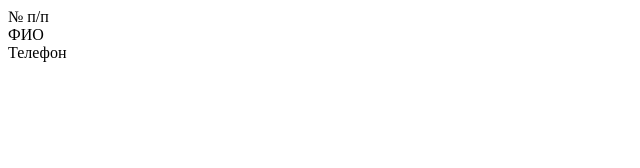
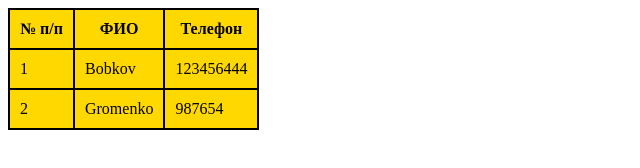
Before and after one commit to agbobkov/NotePad, a plain HTML site: page index.html in a window 1280 px wide. Shown: the whole page, without its empty margins (0-640 px from the left). Drawn offline with Linux system fonts and the light colour scheme; the site is published under a folder, as on GitHub Pages, so addresses that start at the root find nothing.

Commit message:
fixed display in brouser

```diff
--- a/index.html
+++ b/index.html
@@ -4,7 +4,7 @@
     <meta charset="UTF-8">
     <meta http-equiv="X-UA-Compatible" content="IE=edge">
     <meta name="viewport" content="width=device-width, initial-scale=1.0">
-    <link rel="stylesheet" href="/style.css">
+    <link rel="stylesheet" href="style.css">
     <title>Document</title>
 </head>
 <body>
@@ -15,6 +15,6 @@
                  <div class="grid-item-head">Телефон</div>
                  <div id="one"></div>
              </div>
-             <script src="/myscript.js"> </script>
+             <script src="myscript.js"> </script>
 </body>
 </html>
```
